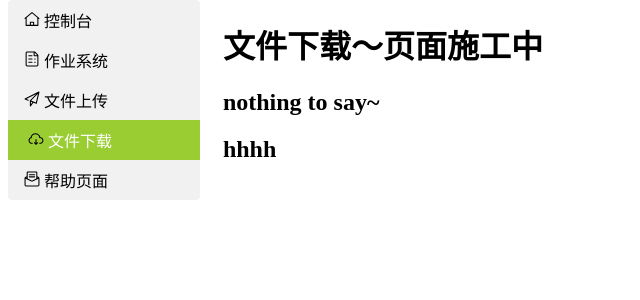
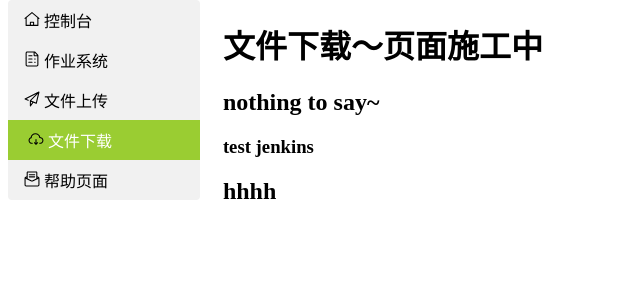
Before and after one commit to nextkara/myWeb, a Django app: page /download/ in a window 1280 px wide. Shown: the part 84-384 px from the top of the page, without its empty margins (0-640 px from the left). Run offline with Django 3.2, Linux system fonts and the light colour scheme.

Commit message:
再次测试jenkins

```diff
--- a/templates/download.html
+++ b/templates/download.html
@@ -26,6 +26,7 @@
 <div class="right">
         <h1>文件下载～页面施工中</h1>
         <h2>nothing to say~</h2>
+        <h3>test jenkins</h3>
         <h2>hhhh</h2>
     </div>
 </body>
```
